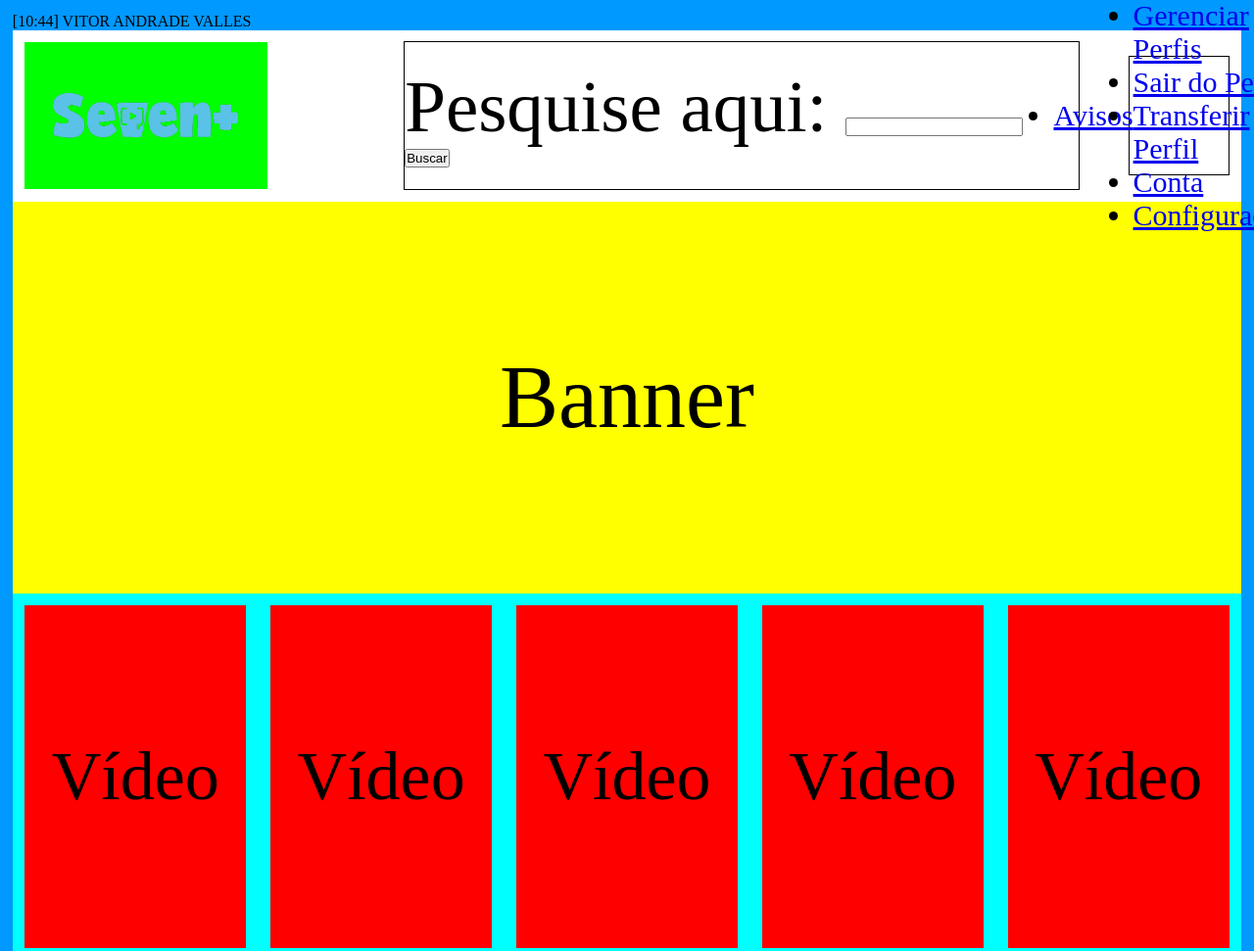
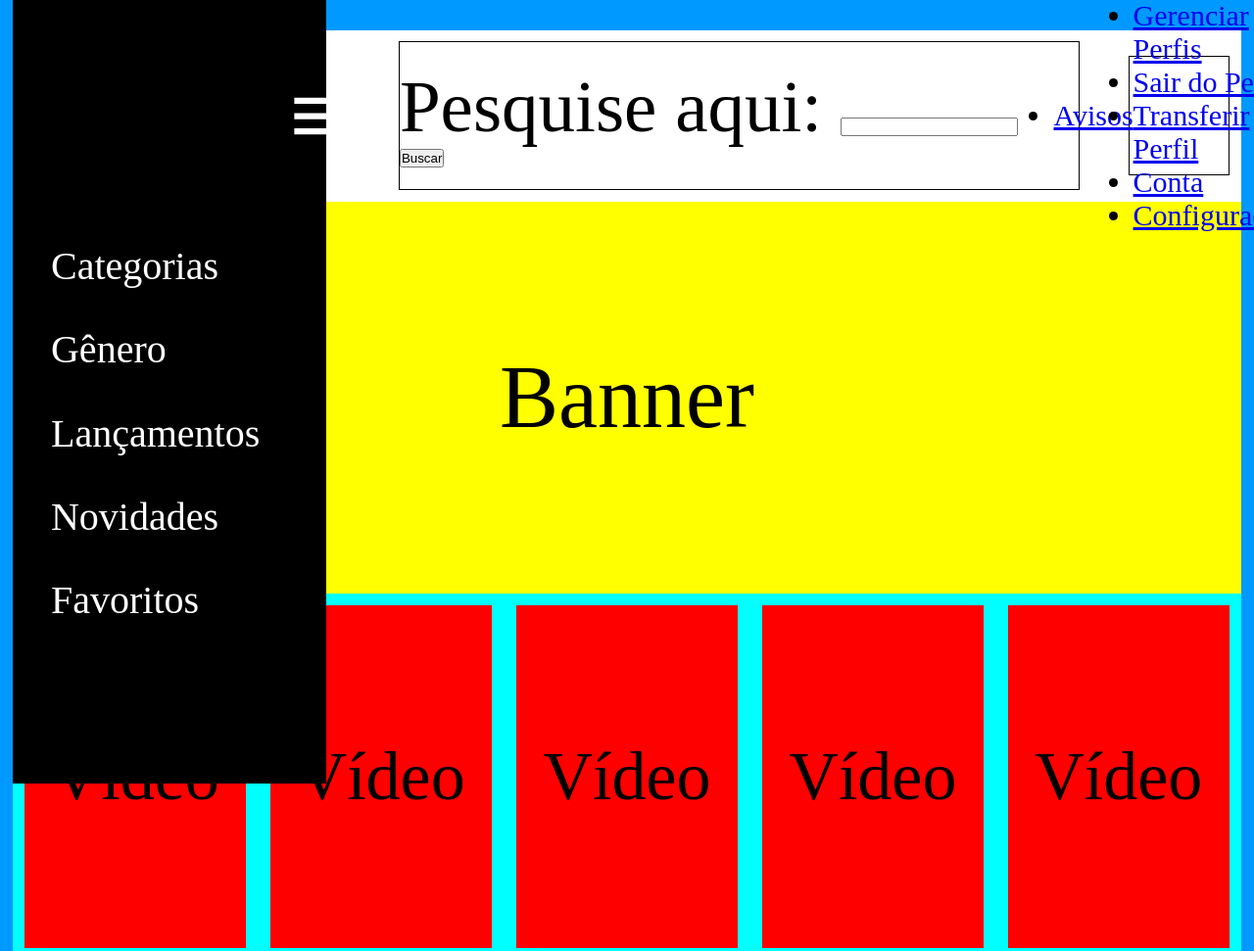
Before and after one commit to RenWro/ProjetoSevenPlus, a plain HTML site: page index.html in a window 1280 px wide. Shown: the top 971 px of the page at 98% size. Drawn offline with Linux system fonts and the light colour scheme; a script that the page names is missing.

Commit message:
Update style.v2.css

```diff
--- a/css/style.v2.css
+++ b/css/style.v2.css
@@ -473,21 +473,93 @@
         background: #f00;
     }
 }
+}
 header .row #nav-bar .mobile-menu{
-    display: none !important;
+    display: none;
+    /*display: block;*/
 }
-  .mobile-menu-icon{
+header .row #nav-bar .mobile-menu-icon{
     width: 75px;
     height: 75px;
     display: block;
-      padding: 15px;
+    padding: 15px 5px;
     z-index: 9999;
 }
-    .mobile-menu-icon img{width: 100%;}
-    .mobile-menu-icon button{
+header .row #nav-bar .mobile-menu-icon img{width: 100%;}
+header .row #nav-bar .mobile-menu-icon button{
     width: 75px;
     height: 75px;
     background-color: transparent;
     border: none;
     cursor: pointer;
 }
+header .row #nav-bar .mobile-menu{
+    width: 25%;
+    height: 100%;
+    position: fixed;
+    background: #000!important;
+    position: fixed;
+    left: 0;
+    top: 0;
+    bottom: 0;
+    /* para todos os navegadores menos fifefox e edge ou explorer*/
+    /*transition: all 500ms ease;
+    -webkit-transition: all 500ms ease;
+    transform: translate(100%,0);
+    -ms-transform: translate(100%,0);
+    -webkit-transform: translate(100%,0);*/
+    animation-duration: 5s;
+    animation-name: slidein;
+}
+@keyframes slidein {
+    from{
+        margin-right: 0%;
+        width: 50%;
+    }
+    to{
+        margin-right: 0%;
+    }
+}
+
+header .row #nav-bar .mobile-menu ul{
+    width: 100%;
+    display: flex;
+    flex-direction:column ;
+    text-align: left;
+    padding-bottom: 1rem;
+    margin-left: 20px;
+    margin-top: 100px;
+}
+header .row #nav-bar .mobile-menu ul li{
+    width: 90%;
+    display: block;
+
+}
+header .row #nav-bar .mobile-menu ul li:hover{
+    background: #fff;
+    color: #000;
+}
+header .row #nav-bar .mobile-menu a{
+    width: 100%;
+    display: block;
+    color: #fff;
+    text-decoration: none;
+    padding: 1.2rem;
+}
+header .row #nav-bar .mobile-menu a:hover{
+    color: #000;
+}
+/*header .row #nav-bar .open{
+    display: block;
+    ->para todos os navegadores menos fifefox e edge ou explorer
+    transform: translate(0,0);
+     ->para edge ou explorer
+    -ms-transform: translate(0,0);
+    ->para firefox
+    -webkit-transform: translate(0,0);
+} */
+/*header .row #nav-bar .close{
+    position: fixed;
+    left: 10px;
+    top: 10px;
+} */
```
Lines whose indentation alone changed are shown as unchanged.
